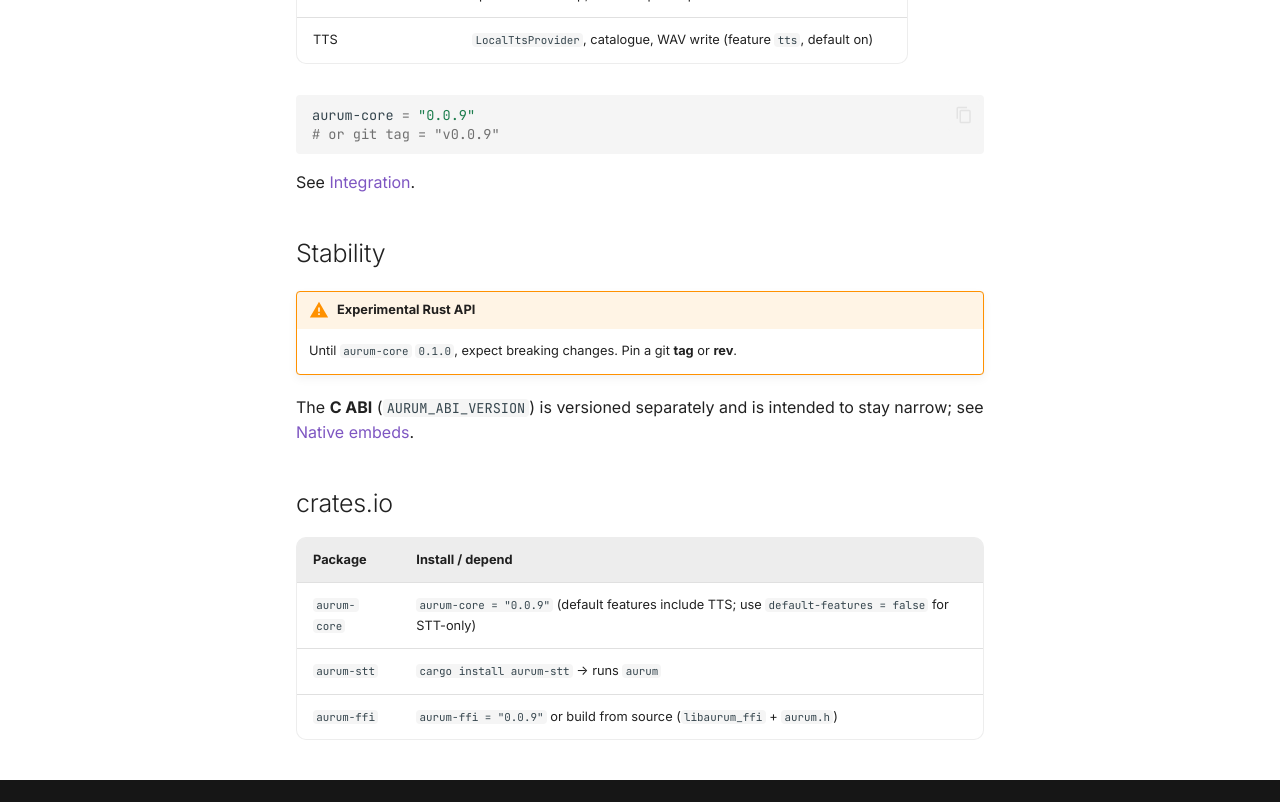
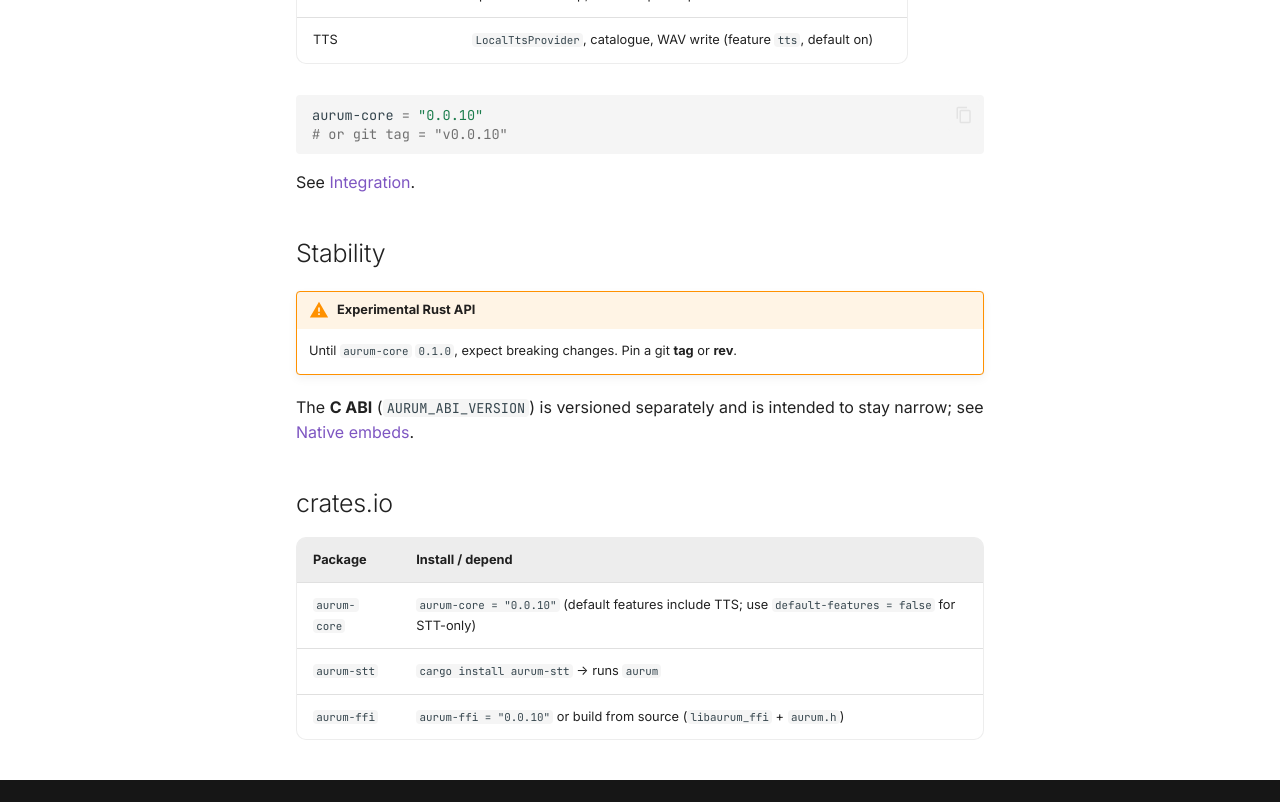
Before and after one commit to joe-broadhead/aurum, an MkDocs documentation site: the page built from docs/library/overview.md, in a window 1280 px wide and 1400 px high, scrolled down 440 px. Shown: the part 556-1358 px from the top of the window. Built offline with MkDocs 1.6.1 and Material for MkDocs 9.7.7, drawn with Linux system fonts in a browser that asks for light colours; comment, search, counter and statistics services are not loaded.

Commit message:
chore(release): prepare v0.0.10 Group E remote maturity cut
Bump VERSION/workspace to 0.0.10 and date the capability routing,
OpContext, TTS soft-deadline, and batched cleanup changelog section.

````diff
--- a/Cargo.toml
+++ b/Cargo.toml
@@ -8,7 +8,7 @@
 default-members = ["crates/aurum"]
 
 [workspace.package]
-version = "0.0.9"
+version = "0.0.10"
 edition = "2021"
 license = "MIT"
 authors = ["Joe Broadhead"]
@@ -20,7 +20,7 @@
 
 [workspace.dependencies]
 # default-features = false so dependents can opt out of TTS/ORT (JOE-1647 native examples).
-aurum-core = { path = "crates/aurum-core", version = "0.0.9", default-features = false }
+aurum-core = { path = "crates/aurum-core", version = "0.0.10", default-features = false }
 async-trait = "0.1"
 base64 = "0.22"
 clap = { version = "4", features = ["derive", "env"] }
--- a/docs/library/overview.md
+++ b/docs/library/overview.md
@@ -24,8 +24,8 @@
 | TTS | `LocalTtsProvider`, catalogue, WAV write (feature `tts`, default on) |
 
 ```toml
-aurum-core = "0.0.9"
-# or git tag = "v0.0.9"
+aurum-core = "0.0.10"
+# or git tag = "v0.0.10"
 ```
 
 See [Integration](integration.md).
@@ -42,6 +42,6 @@
 
 | Package | Install / depend |
 |---------|------------------|
-| `aurum-core` | `aurum-core = "0.0.9"` (default features include TTS; use `default-features = false` for STT-only) |
+| `aurum-core` | `aurum-core = "0.0.10"` (default features include TTS; use `default-features = false` for STT-only) |
 | `aurum-stt` | `cargo install aurum-stt` → runs `aurum` |
-| `aurum-ffi` | `aurum-ffi = "0.0.9"` or build from source (`libaurum_ffi` + `aurum.h`) |
+| `aurum-ffi` | `aurum-ffi = "0.0.10"` or build from source (`libaurum_ffi` + `aurum.h`) |
````
Also changed, not shown: CHANGELOG.md (+6 -0 lines), README.md (+2 -2 lines), crates/aurum-core/README.md (+2 -2 lines), crates/aurum-ffi/README.md (+1 -1 lines), docs/index.md (+1 -1 lines), 2 other files.
